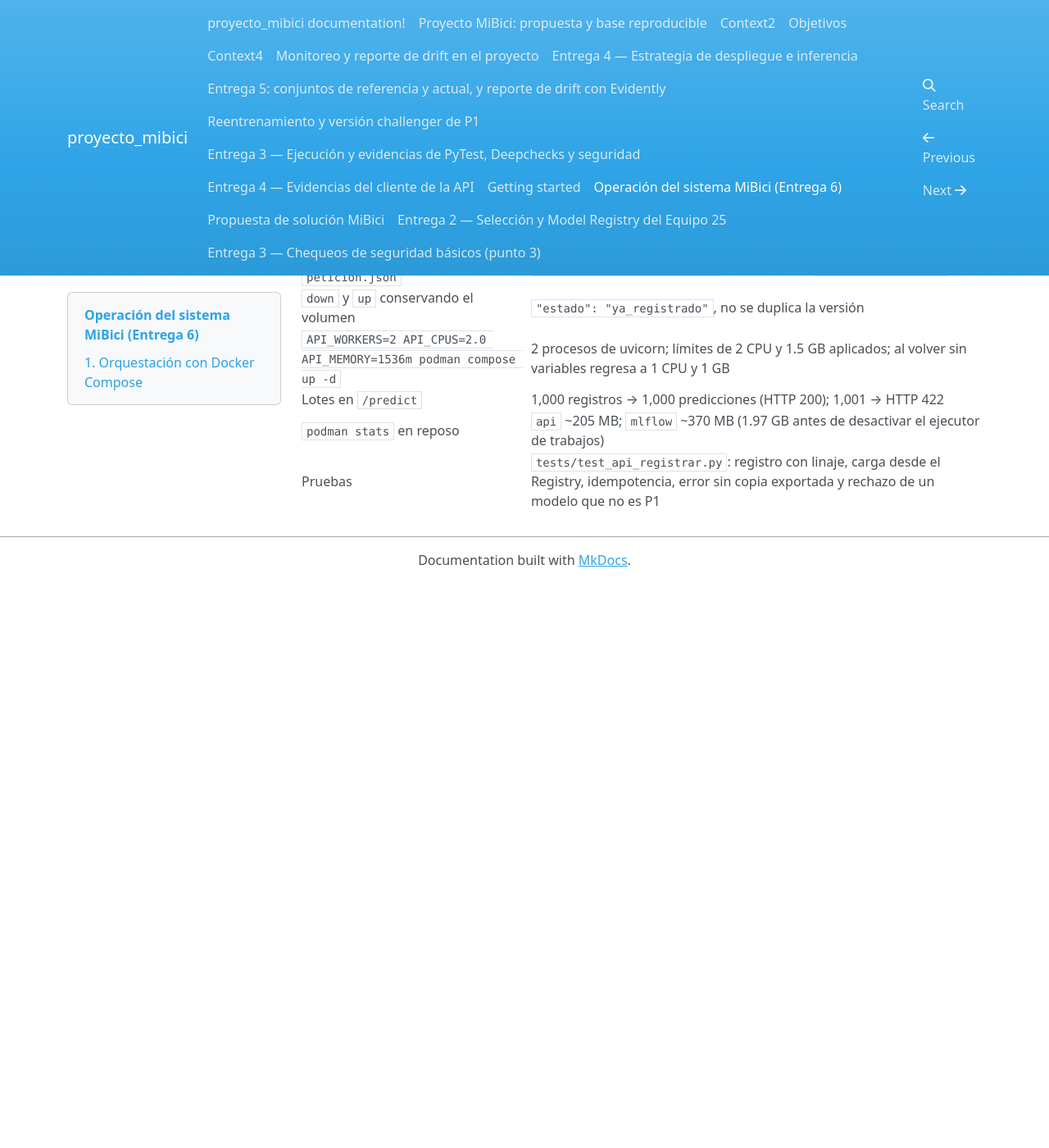
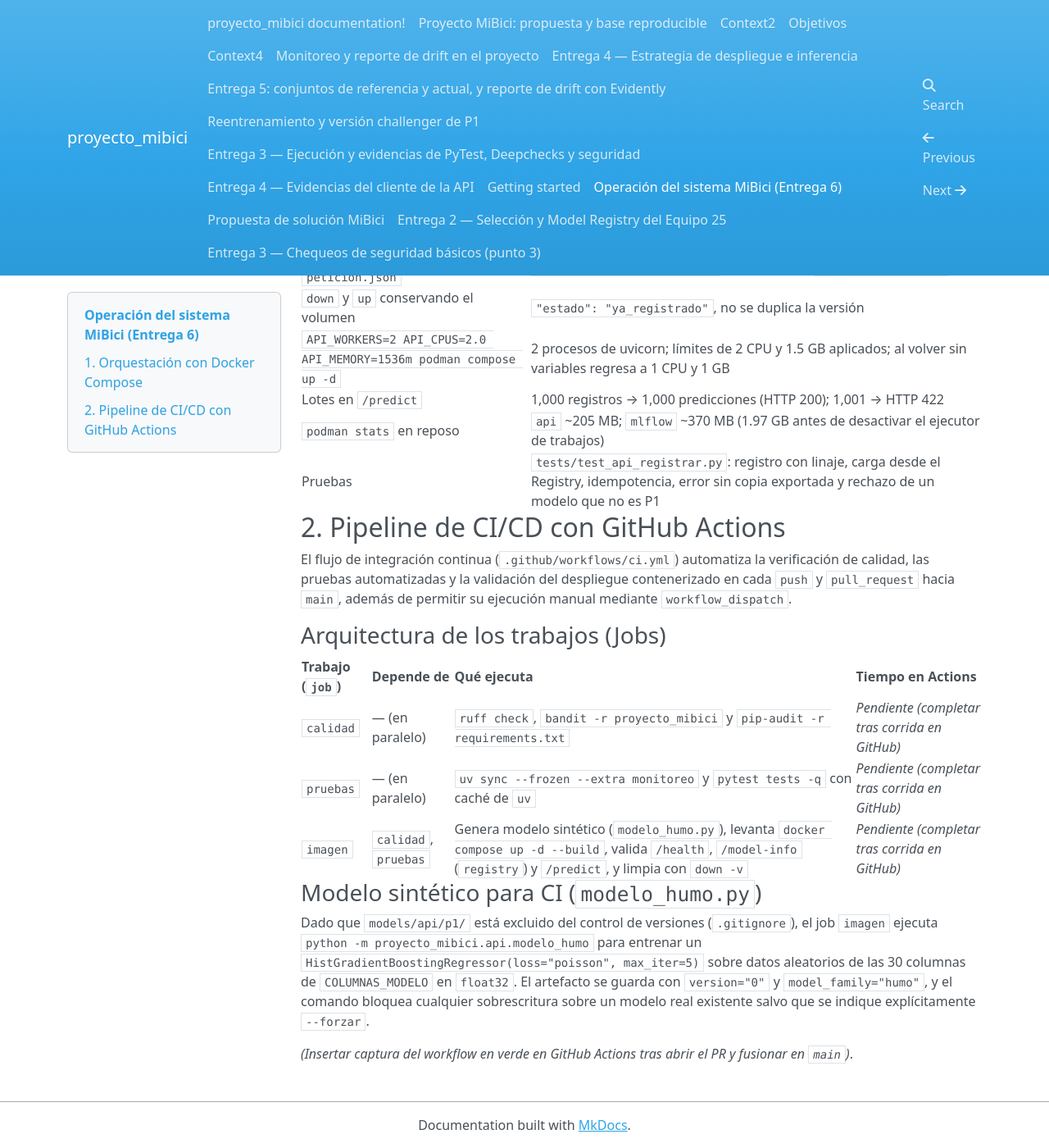
Before and after one commit to aramosc09/TC5061-Proyecto-Equipo25, an MkDocs documentation site: the page built from docs/docs/operacion_entrega6.md, in a window 1280 px wide and 1400 px high, scrolled down 2077 px. Shown: the whole window at 82% size. Built offline with MkDocs 1.6.1, drawn with Linux system fonts in a browser that asks for light colours; nearby versions of some CDN libraries; before the commit the page ends 2788 px from its top, so only the background shows below that.

Commit message:
docs(ci): agregar insignia y documentación del pipeline CI/CD

```diff
--- a/docs/docs/operacion_entrega6.md
+++ b/docs/docs/operacion_entrega6.md
@@ -85,3 +85,22 @@ de `.env.example`) o se pasan en la línea de comandos.
 | Lotes en `/predict` | 1,000 registros → 1,000 predicciones (HTTP 200); 1,001 → HTTP 422 |
 | `podman stats` en reposo | `api` ~205 MB; `mlflow` ~370 MB (1.97 GB antes de desactivar el ejecutor de trabajos) |
 | Pruebas | `tests/test_api_registrar.py`: registro con linaje, carga desde el Registry, idempotencia, error sin copia exportada y rechazo de un modelo que no es P1 |
+
+
+## 2. Pipeline de CI/CD con GitHub Actions
+
+El flujo de integración continua (`.github/workflows/ci.yml`) automatiza la verificación de calidad, las pruebas automatizadas y la validación del despliegue contenerizado en cada `push` y `pull_request` hacia `main`, además de permitir su ejecución manual mediante `workflow_dispatch`.
+
+### Arquitectura de los trabajos (Jobs)
+
+| Trabajo (`job`) | Depende de | Qué ejecuta | Tiempo en Actions |
+| :--- | :--- | :--- | :--- |
+| `calidad` | — (en paralelo) | `ruff check`, `bandit -r proyecto_mibici` y `pip-audit -r requirements.txt` | *Pendiente (completar tras corrida en GitHub)* |
+| `pruebas` | — (en paralelo) | `uv sync --frozen --extra monitoreo` y `pytest tests -q` con caché de `uv` | *Pendiente (completar tras corrida en GitHub)* |
+| `imagen` | `calidad`, `pruebas` | Genera modelo sintético (`modelo_humo.py`), levanta `docker compose up -d --build`, valida `/health`, `/model-info` (`registry`) y `/predict`, y limpia con `down -v` | *Pendiente (completar tras corrida en GitHub)* |
+
+### Modelo sintético para CI (`modelo_humo.py`)
+
+Dado que `models/api/p1/` está excluido del control de versiones (`.gitignore`), el job `imagen` ejecuta `python -m proyecto_mibici.api.modelo_humo` para entrenar un `HistGradientBoostingRegressor(loss="poisson", max_iter=5)` sobre datos aleatorios de las 30 columnas de `COLUMNAS_MODELO` en `float32`. El artefacto se guarda con `version="0"` y `model_family="humo"`, y el comando bloquea cualquier sobrescritura sobre un modelo real existente salvo que se indique explícitamente `--forzar`.
+
+*(Insertar captura del workflow en verde en GitHub Actions tras abrir el PR y fusionar en `main`)*.
```
Also changed, not shown: README.md.
